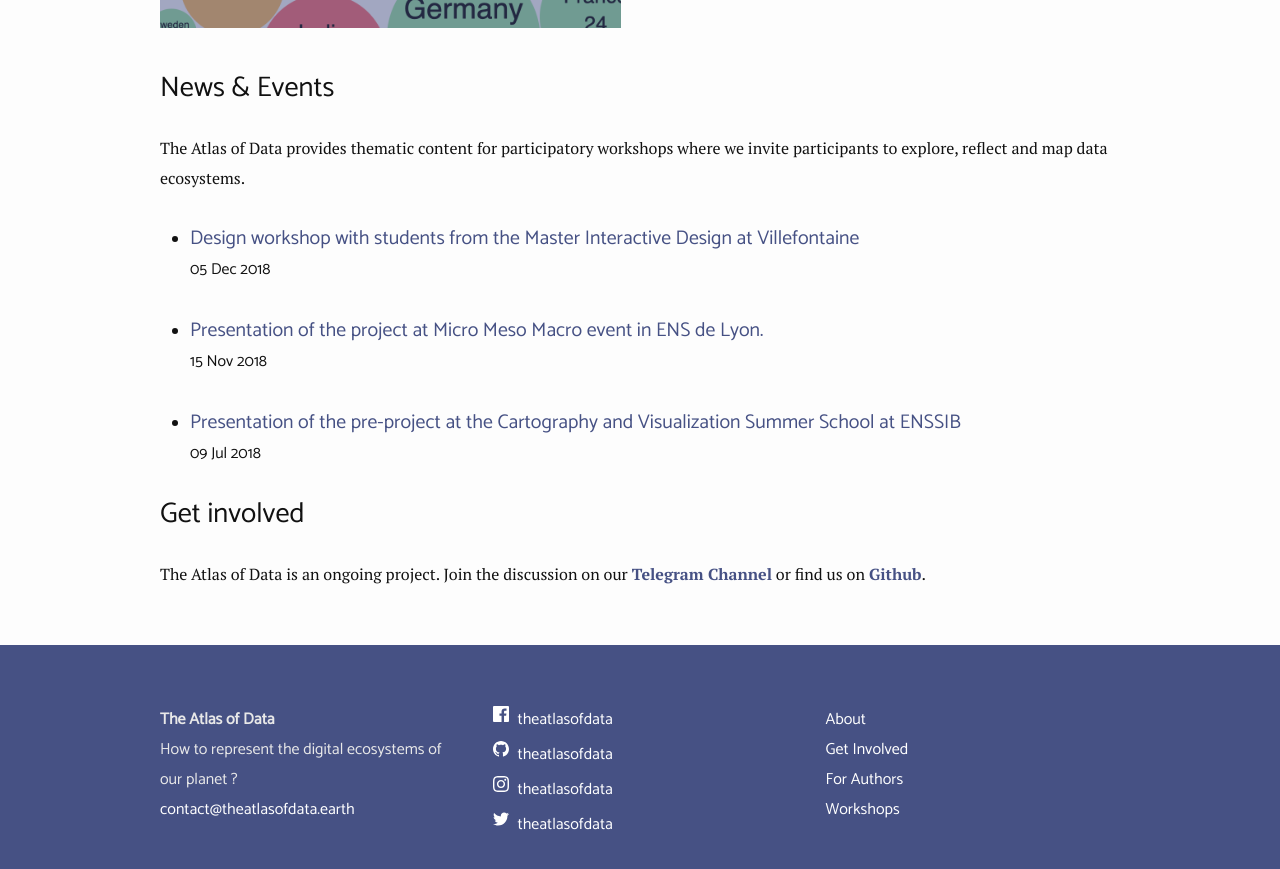
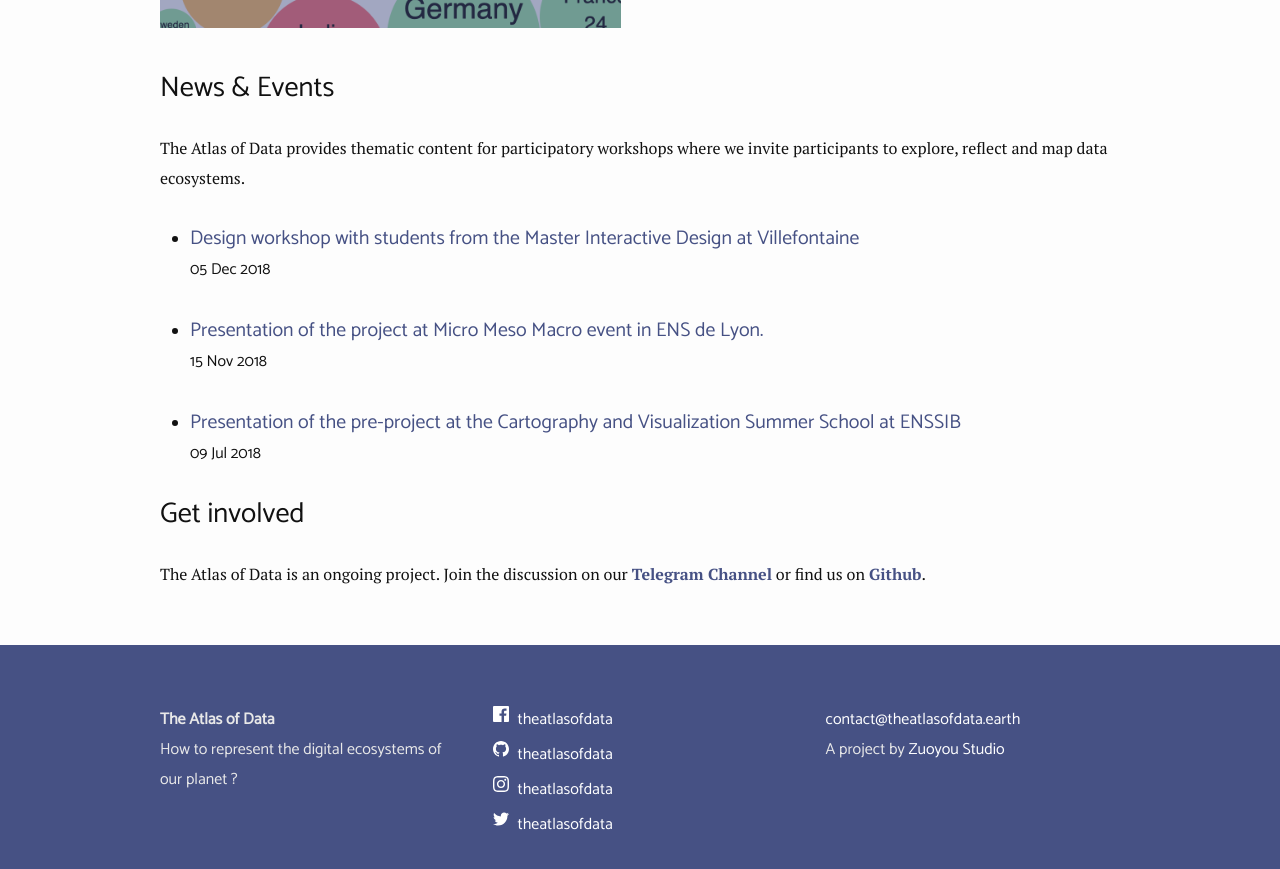
Before and after one commit to atlasofdata/atlasofdata.github.io, a Jekyll site: the page built from index.md, in a window 1280 px wide and 900 px high, scrolled down 3666 px. Shown: the top 869 px of the window. Built offline with Jekyll 4.4.1, drawn with Linux system fonts in a browser that asks for light colours.

Commit message:
add zuoyou studio in credits

```diff
--- a/_includes/footer.html
+++ b/_includes/footer.html
@@ -14,9 +14,6 @@
           <li>
             {{- site.description | escape -}}
           </li>
-            {%- if site.email -%}
-            <li><a class="u-email" href="mailto:{{ site.email }}">{{ site.email }}</a></li>
-            {%- endif -%}
         </ul>
       </div>
 
@@ -26,10 +23,10 @@
 
       <div class="footer-col one-third column">
           <ul class="contact-list">
-            <li><a href="/about">About</a></li>
-            <li><a href="/contribute">Get Involved</a></li>
-            <li><a href="/authors">For Authors</a></li>
-            <li><a href="/teach">Workshops</a></li>
+            {%- if site.email -%}
+            <li><a class="u-email" href="mailto:{{ site.email }}">{{ site.email }}</a></li>
+            {%- endif -%}
+            <li>A project by <a href="https://zuoyou.studio">Zuoyou Studio</a></li>
           </ul>
       </div>
     </div>
```
